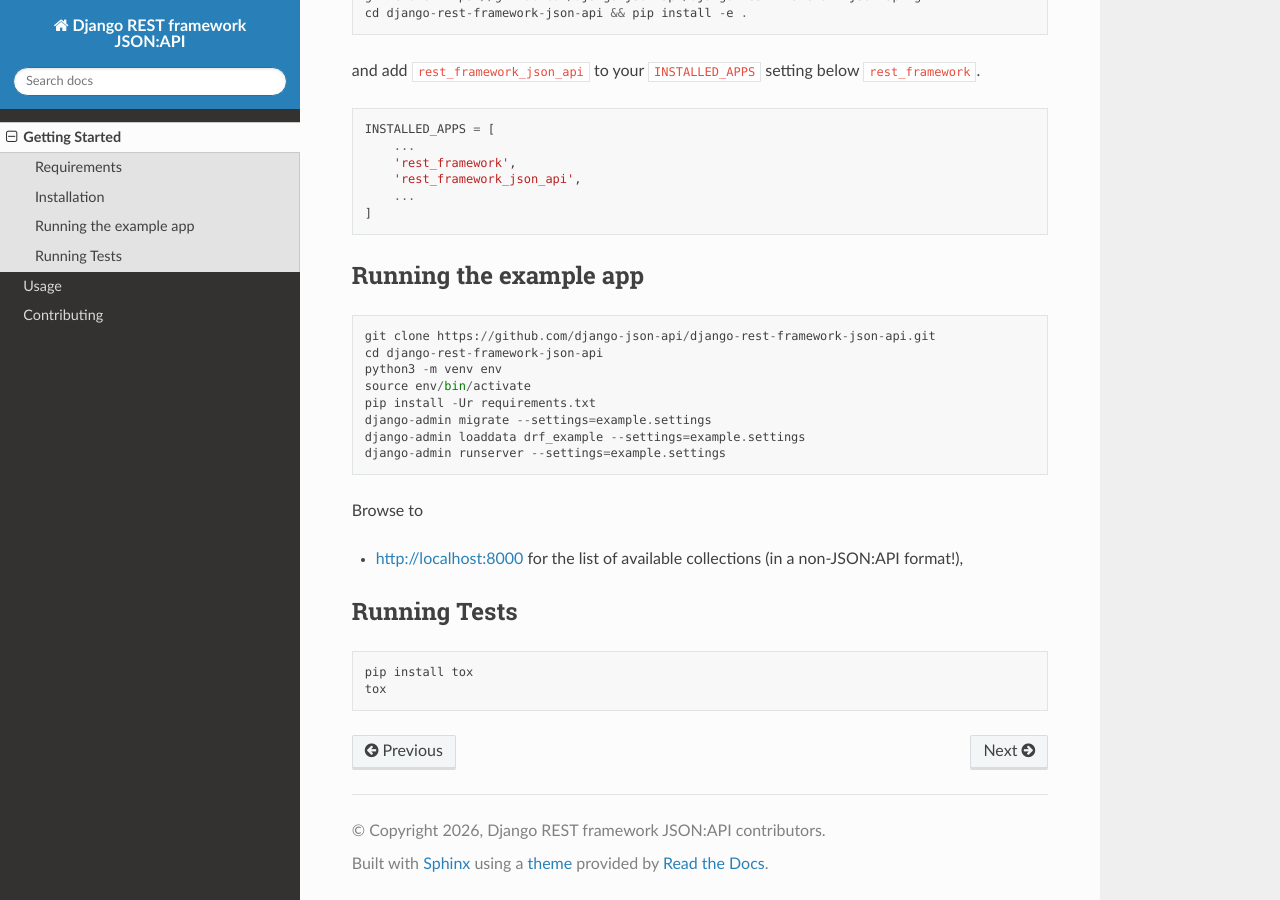
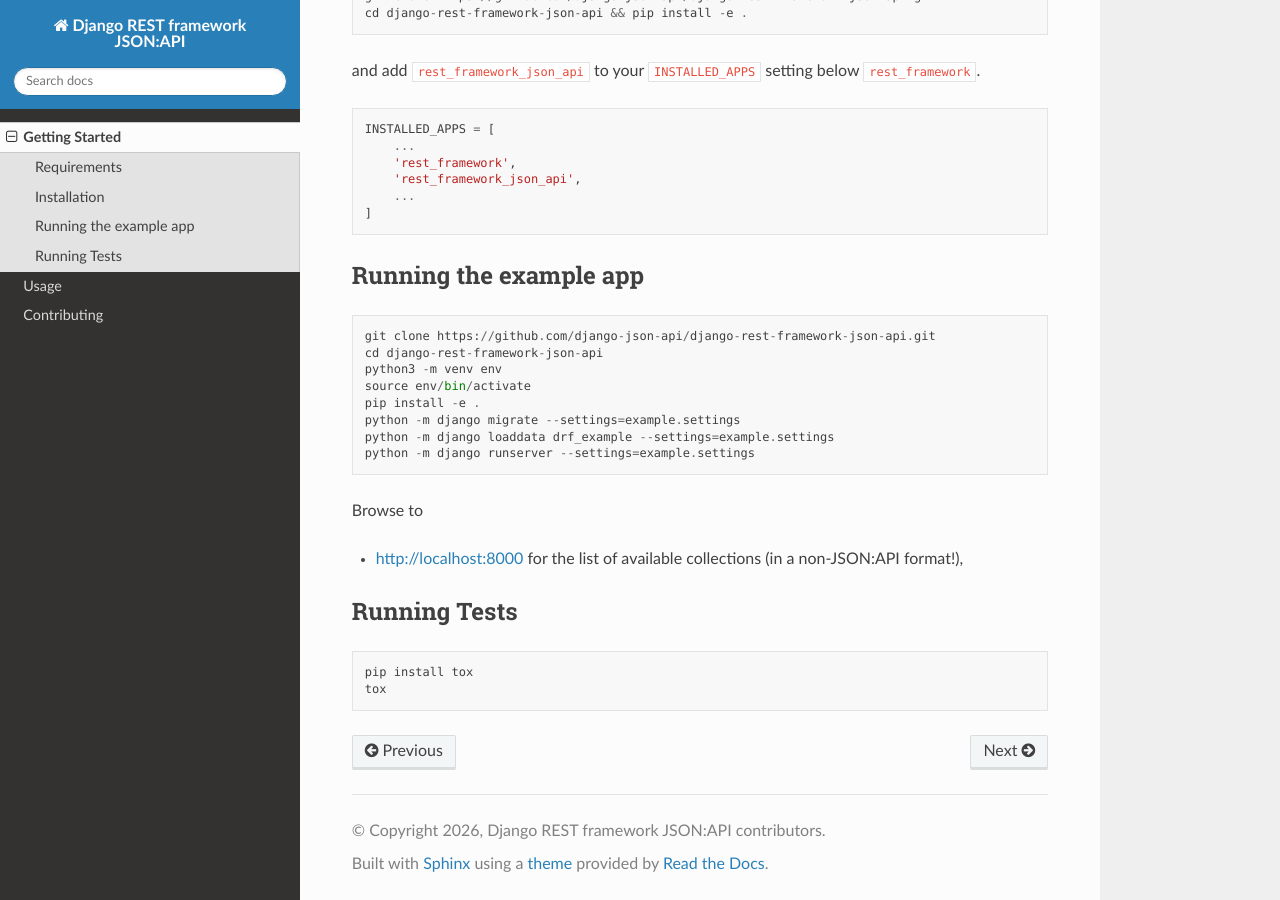
Before and after one commit to django-json-api/django-rest-framework-json-api, a Sphinx documentation site: the page built from docs/getting-started.md, in a window 1280 px wide and 900 px high, scrolled down 1694 px. Built offline with Sphinx 7.4.7 and the Read the Docs theme 3.1.0, drawn with Linux system fonts in a browser that asks for light colours; pages that are not in the unit, such as notebooks, are missing from menus.

Commit message:
Fix broken commands in getting-started docs
django-admin isn't always on PATH after a fresh venv install, and
requirements.txt doesn't exist anymore. Switched to python -m django
and pip install -e ., which I tested and confirmed work.

Fixes #1326

```diff
--- a/docs/getting-started.md
+++ b/docs/getting-started.md
@@ -91,10 +91,10 @@
 	cd django-rest-framework-json-api
 	python3 -m venv env
 	source env/bin/activate
-	pip install -Ur requirements.txt
-	django-admin migrate --settings=example.settings
-	django-admin loaddata drf_example --settings=example.settings
-	django-admin runserver --settings=example.settings
+	pip install -e .
+	python -m django migrate --settings=example.settings
+	python -m django loaddata drf_example --settings=example.settings
+	python -m django runserver --settings=example.settings
 
 
 Browse to
```
